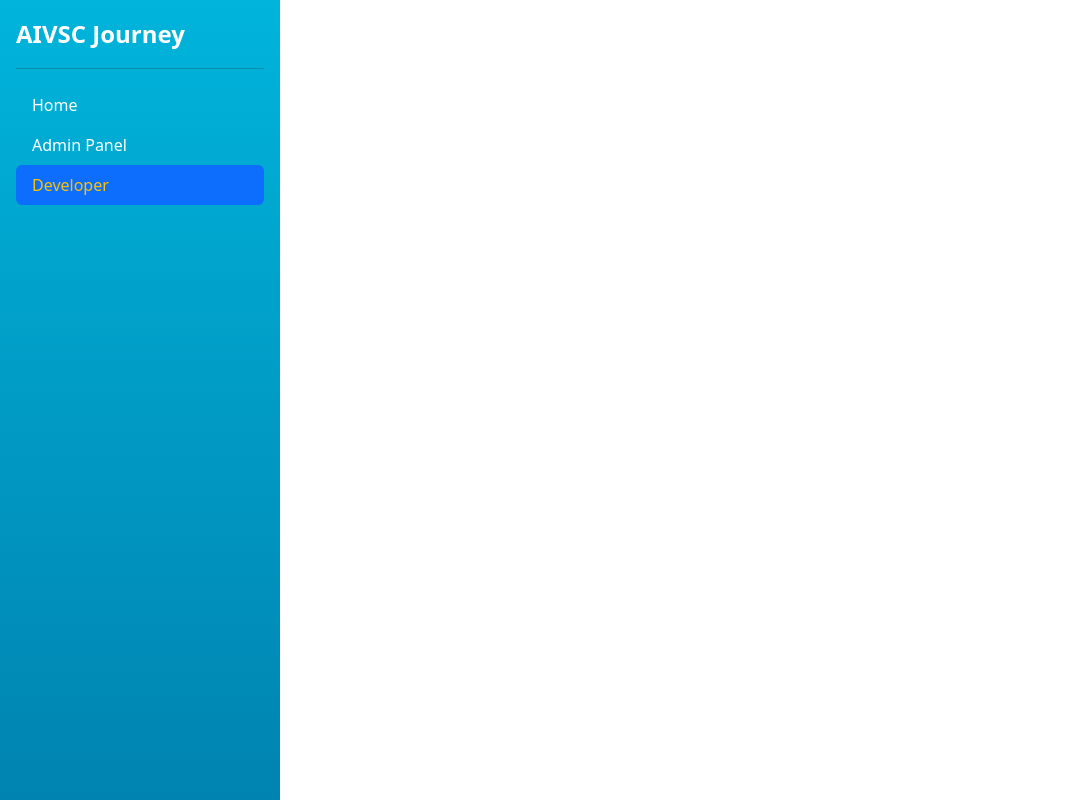
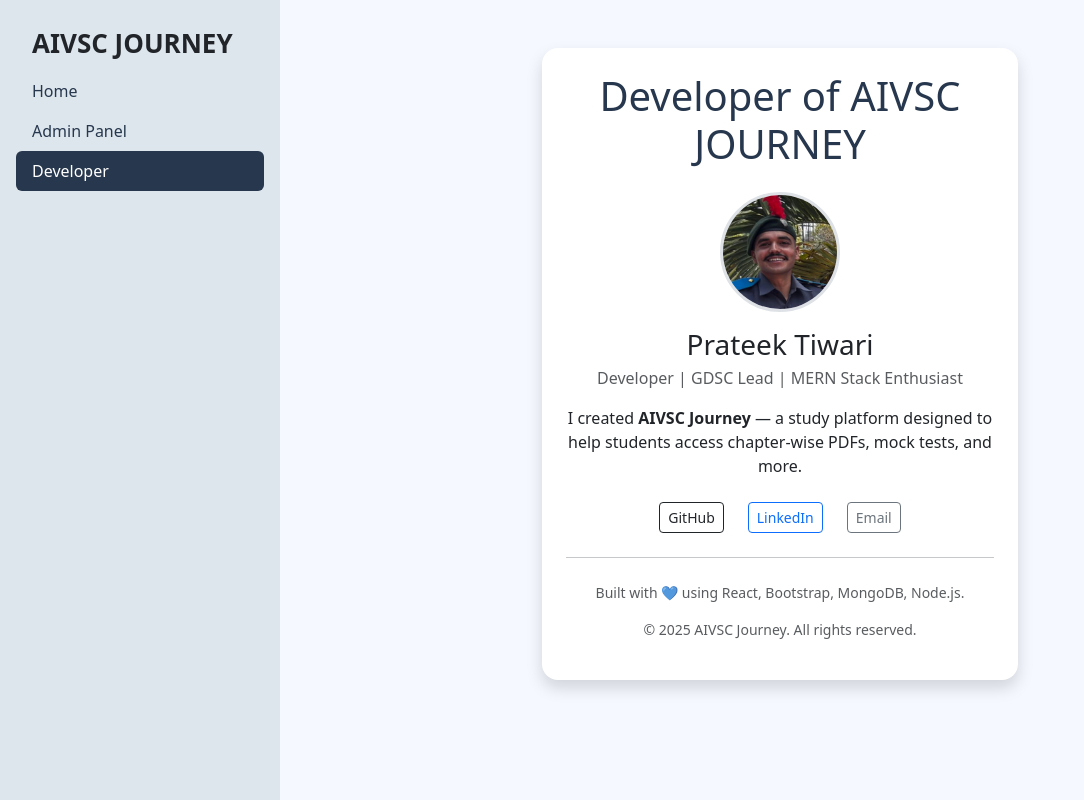
Before and after one commit to prateektiwari711/aivsc-frontend, a React (Vite) app: page /developer in a window 1280 px wide. Shown: the whole page, without its empty margins (0-1084 px from the left). Built offline with nearby package versions, Linux system fonts and the light colour scheme.

Commit message:
WIP: local changes before pull

```diff
--- a/src/App.jsx
+++ b/src/App.jsx
@@ -6,6 +6,8 @@ import AdminLogin from "./pages/AdminLogin";
 import ResourcePage from "./pages/ResourcePage";
 import "bootstrap/dist/css/bootstrap.min.css";
 import "./App.css";
+import DeveloperPage from "./pages/Developer";
+import Developer from "./pages/Developer";
 
 function App() {
   return (
@@ -17,6 +19,7 @@ function App() {
           <Route path="/resources/:category" element={<ResourcePage />} />
           <Route path="/admin-panel" element={<AdminPanel />} />
           <Route path="/admin-login" element={<AdminLogin />} />
+          <Route path="/developer" element={<Developer />} />
         </Routes>
       </div>
     </Router>
--- a/src/components/DashboardCard.jsx
+++ b/src/components/DashboardCard.jsx
@@ -7,13 +7,13 @@ const DashboardCard = ({ title, description, onClick }) => {
         cursor: "pointer",
         borderRadius: "16px",
         transition: "transform 0.2s ease-in-out",
-        backgroundImage: "linear-gradient(to right, #00b4db, #0083b0)",
+        backgroundColor: "#DDE6ED",
         height: "100%",
       }}
       onMouseOver={(e) => (e.currentTarget.style.transform = "scale(1.02)")}
       onMouseOut={(e) => (e.currentTarget.style.transform = "scale(1)")}
     >
-      <div className="card-body">
+      <div className="card-body" style={{ color: "#27374D" }}>
         <h4 className="card-title fw-bold mb-3">{title}</h4>
         <p className="card-text">{description}</p>
       </div>
--- a/src/components/Sidebar.jsx
+++ b/src/components/Sidebar.jsx
@@ -6,28 +6,31 @@ import "bootstrap/dist/js/bootstrap.bundle.min.js";
 const Sidebar = () => {
   return (
     <div
-      className="d-flex flex-column flex-shrink-0 p-3 bg-light"
+      className="d-flex flex-column flex-shrink-0 p-3"
       style={{
         width: "280px",
         height: "100vh",
-        backgroundImage: "linear-gradient(to bottom, #00b4db, #0083b0)",
+        backgroundColor: "#DDE6ED",
       }}
     >
-      <Link
-        to="/"
-        className="d-flex align-items-center mb-3 mb-md-0 me-md-auto link-dark text-decoration-none"
-      >
-        <span className="fs-4 fw-bold text-white">AIVSC Journey</span>
-      </Link>
-
-      <hr />
-
+      <span>
+        <NavLink
+          to="/"
+          className="nav-link px-3 py-2"
+          style={{ fontSize: "26px", fontWeight: "600" }}
+        >
+          AIVSC JOURNEY
+        </NavLink>
+      </span>
       <ul className="nav nav-pills flex-column mb-auto color-white">
         <li className="nav-item">
           <NavLink
             to="/"
-            className={({ isActive }) =>
-              `nav-link ${isActive ? "active text-warning" : "text-white"}`
+            className="nav-link px-3 py-2 rounded"
+            style={({ isActive }) =>
+              isActive
+                ? { backgroundColor: "#27374D", color: "white" }
+                : { color: "#27374D" }
             }
           >
             Home
@@ -36,8 +39,11 @@ const Sidebar = () => {
         <li>
           <NavLink
             to="/admin-login"
-            className={({ isActive }) =>
-              `nav-link ${isActive ? "active text-warning" : "text-white"}`
+            className="nav-link px-3 py-2 rounded"
+            style={({ isActive }) =>
+              isActive
+                ? { backgroundColor: "#27374D", color: "white" }
+                : { color: "#27374D" }
             }
           >
             Admin Panel
@@ -46,8 +52,11 @@ const Sidebar = () => {
         <li>
           <NavLink
             to="/developer"
-            className={({ isActive }) =>
-              `nav-link ${isActive ? "active text-warning" : "text-white"}`
+            className="nav-link px-3 py-2 rounded"
+            style={({ isActive }) =>
+              isActive
+                ? { backgroundColor: "#27374D", color: "white" }
+                : { color: "#27374D" }
             }
           >
             Developer
--- a/src/pages/AdminLogin.jsx
+++ b/src/pages/AdminLogin.jsx
@@ -31,10 +31,12 @@ const AdminLogin = () => {
   return (
     <div
       className="container d-flex justify-content-center align-items-center"
-      style={{ minHeight: "100vh" }}
+      style={{ minHeight: "100vh", backgroundColor: "#27374D" }}
     >
       <div className="card shadow p-4 w-100" style={{ maxWidth: "400px" }}>
-        <h3 className="mb-4 text-center text-primary">Admin Login</h3>
+        <h3 className="mb-4 text-center" style={{ color: "#27374D" }}>
+          Admin Login
+        </h3>
         {error && <div className="alert alert-danger">{error}</div>}
 
         <form onSubmit={handleLogin}>
@@ -62,7 +64,11 @@ const AdminLogin = () => {
             />
           </div>
 
-          <button type="submit" className="btn btn-primary w-100">
+          <button
+            type="submit"
+            className="btn btn-primary w-100"
+            style={{ backgroundColor: "#27374D" }}
+          >
             Login
           </button>
         </form>
--- a/src/pages/AdminPanel.jsx
+++ b/src/pages/AdminPanel.jsx
@@ -13,7 +13,7 @@ const AdminPanel = () => {
   const fetchResources = async () => {
     try {
       const res = await axios.get(
-        `http://localhost:5000/api/resources/category/${category}`
+        `https://aivsc-backend.onrender.com/api/resources/category/${category}`
       );
       setResources(res.data);
     } catch (err) {
@@ -35,17 +35,21 @@ const AdminPanel = () => {
     formData.append("file", file);
 
     try {
-      await axios.post("http://localhost:5000/api/resources/upload", formData, {
-        headers: {
-          Authorization: token,
-          "Content-Type": "multipart/form-data",
-        },
-      });
+      await axios.post(
+        "https://aivsc-backend.onrender.com/api/resources/upload",
+        formData,
+        {
+          headers: {
+            Authorization: token,
+            "Content-Type": "multipart/form-data",
+          },
+        }
+      );
 
       setMessage("✅ File uploaded successfully");
       setTitle("");
       setFile(null);
-      fetchResources(); // refresh after upload
+      fetchResources();
     } catch (error) {
       console.error(error);
       setMessage("❌ Upload failed");
@@ -64,7 +68,7 @@ const AdminPanel = () => {
       );
 
       setMessage("🗑️ File deleted");
-      fetchResources(); // refresh after delete
+      fetchResources();
     } catch (err) {
       console.error("Delete failed", err);
       setMessage("❌ Delete failed");
@@ -73,7 +77,9 @@ const AdminPanel = () => {
 
   return (
     <div className="container mt-4">
-      <h3 className="text-primary mb-3">Upload Study Resource</h3>
+      <h3 className="mb-3" style={{ color: "#27374D" }}>
+        Upload Study Resource
+      </h3>
       <form onSubmit={handleUpload}>
         <div className="mb-3">
           <label className="form-label">Title:</label>
@@ -111,7 +117,11 @@ const AdminPanel = () => {
           />
         </div>
 
-        <button className="btn btn-success" type="submit">
+        <button
+          className="btn btn-success"
+          type="submit"
+          style={{ backgroundColor: "#27374D" }}
+        >
           Upload
         </button>
       </form>
@@ -120,7 +130,7 @@ const AdminPanel = () => {
 
       <hr />
 
-      <h4 className="text-secondary">Uploaded Files ({category})</h4>
+      <h4 className="text-secondary">Uploaded Files :-({category})</h4>
       <ul className="list-group">
         {resources.map((res) => (
           <li
--- /dev/null
+++ b/src/pages/Developer.jsx
@@ -0,0 +1,76 @@
+import React from "react";
+import "bootstrap/dist/css/bootstrap.min.css";
+
+const Developer = () => {
+  return (
+    <div
+      className="container py-5"
+      style={{ backgroundColor: "#F5F9FF", minHeight: "100vh" }}
+    >
+      <div className="row justify-content-center">
+        <div className="col-md-8 col-lg-6">
+          <div className="card shadow rounded-4 border-0">
+            <div className="card-body text-center p-4">
+              <h1 className="mb-4" style={{ color: "#27374D" }}>
+                Developer of AIVSC JOURNEY
+              </h1>
+              <img
+                src="/Me.jpg"
+                alt="Developer"
+                className="rounded-circle border border-3"
+                style={{
+                  width: "120px",
+                  height: "120px",
+                  objectFit: "cover",
+                  borderColor: "#27374D",
+                }}
+              />
+              <h3 className="mt-3 mb-1">Prateek Tiwari</h3>
+              <p className="text-muted mb-3">
+                Developer | GDSC Lead | MERN Stack Enthusiast
+              </p>
+              <p className="mb-4">
+                I created <strong>AIVSC Journey</strong> — a study platform
+                designed to help students access chapter-wise PDFs, mock tests,
+                and more.
+              </p>
+              <div className="d-flex justify-content-center gap-4">
+                <a
+                  href="https://github.com/prateektiwari711"
+                  target="_blank"
+                  rel="noopener noreferrer"
+                  className="btn btn-outline-dark btn-sm"
+                >
+                  GitHub
+                </a>
+                <a
+                  href="https://linkedin.com/in/prt711"
+                  target="_blank"
+                  rel="noopener noreferrer"
+                  className="btn btn-outline-primary btn-sm"
+                >
+                  LinkedIn
+                </a>
+                <a
+                  href="mailto:prtiwari711@gmail.com"
+                  className="btn btn-outline-secondary btn-sm"
+                >
+                  Email
+                </a>
+              </div>
+              <hr className="my-4" />
+              <p className="text-muted small">
+                Built with 💙 using React, Bootstrap, MongoDB, Node.js.
+              </p>
+              <p className="text-muted small">
+                © {new Date().getFullYear()} AIVSC Journey. All rights reserved.
+              </p>
+            </div>
+          </div>
+        </div>
+      </div>
+    </div>
+  );
+};
+
+export default Developer;
--- a/src/pages/Home.jsx
+++ b/src/pages/Home.jsx
@@ -1,6 +1,6 @@
 import React from "react";
 import { useNavigate } from "react-router-dom";
-import DashboardCard from "../components/DashBoardCard";
+import DashboardCard from "../components/DashboardCard";
 
 function Home() {
   const navigate = useNavigate();
@@ -8,7 +8,7 @@ function Home() {
   return (
     <div
       className="d-flex flex-wrap w-100 p-3"
-      style={{ background: "#e6f7ff" }}
+      style={{ background: "#27374D" }}
     >
       <div className="row">
         <div className="col-12 col-md-6 mb-4">
--- a/src/pages/ResourcePage.jsx
+++ b/src/pages/ResourcePage.jsx
@@ -33,11 +33,11 @@ const ResourcePage = () => {
   return (
     <div
       className="container-fluid py-5 px-4"
-      style={{ backgroundColor: "#e6f7ff", minHeight: "100vh" }}
+      style={{ backgroundColor: "#393E46", minHeight: "100vh" }}
     >
       <h2
         className="text-center mb-5"
-        style={{ color: "#007acc", fontWeight: "bold" }}
+        style={{ color: "#DDE6ED", fontWeight: "bold" }}
       >
         {title}
       </h2>
@@ -58,18 +58,22 @@ const ResourcePage = () => {
                 <div
                   key={res._id}
                   className="card mb-4 shadow-sm border-0"
-                  style={{ borderRadius: "16px", backgroundColor: "#ffffff" }}
+                  style={{
+                    borderRadius: "16px",
+                    backgroundColor: "#DDE6ED",
+                  }}
                 >
-                  <div className="card-body d-flex justify-content-between align-items-center">
-                    <h5 className="card-title mb-0 text-primary">
-                      📄 {res.title}
-                    </h5>
+                  <div
+                    className="card-body d-flex justify-content-between align-items-center"
+                    style={{ color: "#27374D" }}
+                  >
+                    <h5 className="card-title mb-0">📄 {res.title}</h5>
                     <a
-                      href={`http://localhost:5000${res.fileUrl}`}
+                      href={`https://aivsc-backend.onrender.com${res.fileUrl}`}
                       target="_blank"
                       rel="noopener noreferrer"
-                      className="btn btn-outline-primary"
-                      style={{ borderRadius: "10px" }}
+                      className="btn btn-outline-dark"
+                      style={{ borderRadius: "10px", color: "#27374D" }}
                     >
                       Open PDF
                     </a>
```
Also changed, not shown: public/Me.jpg (added).
